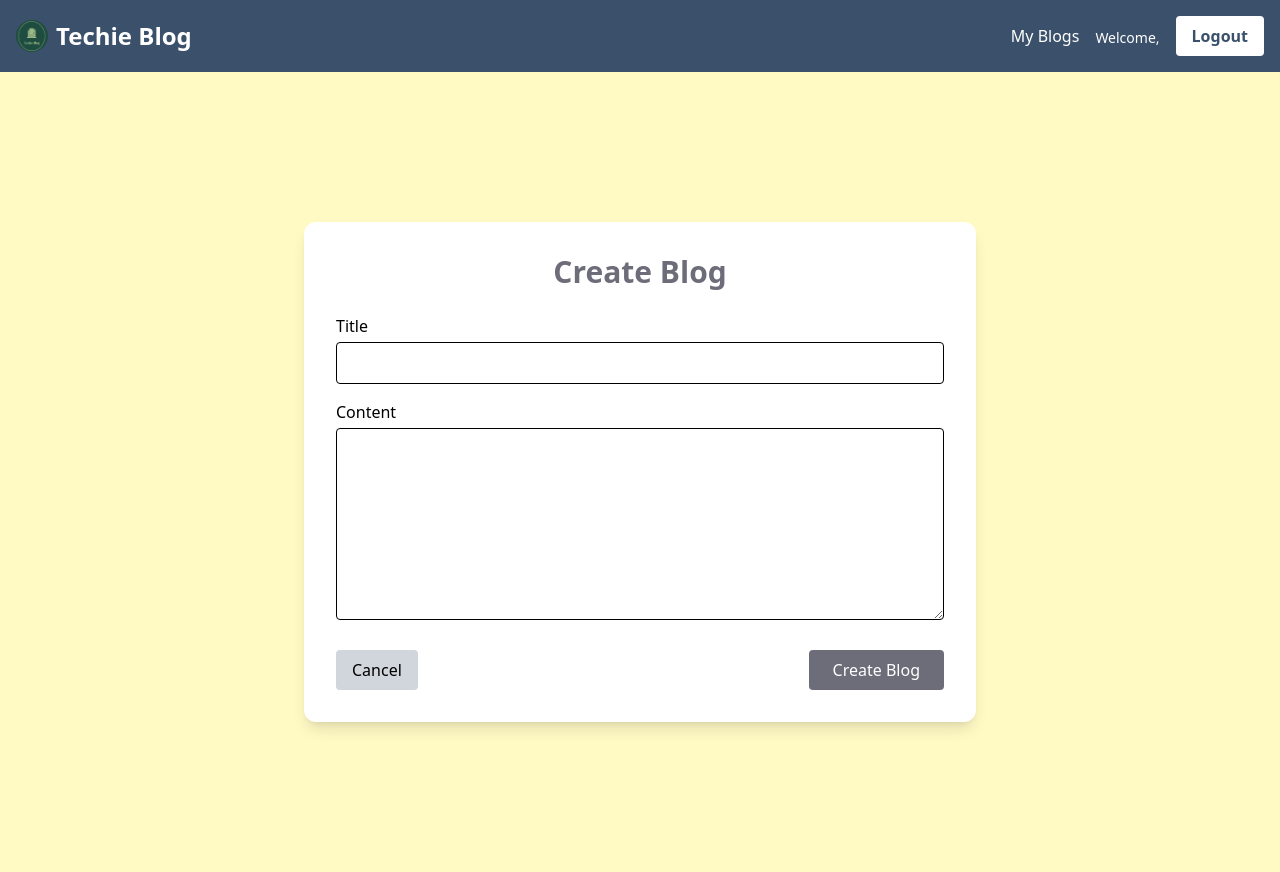
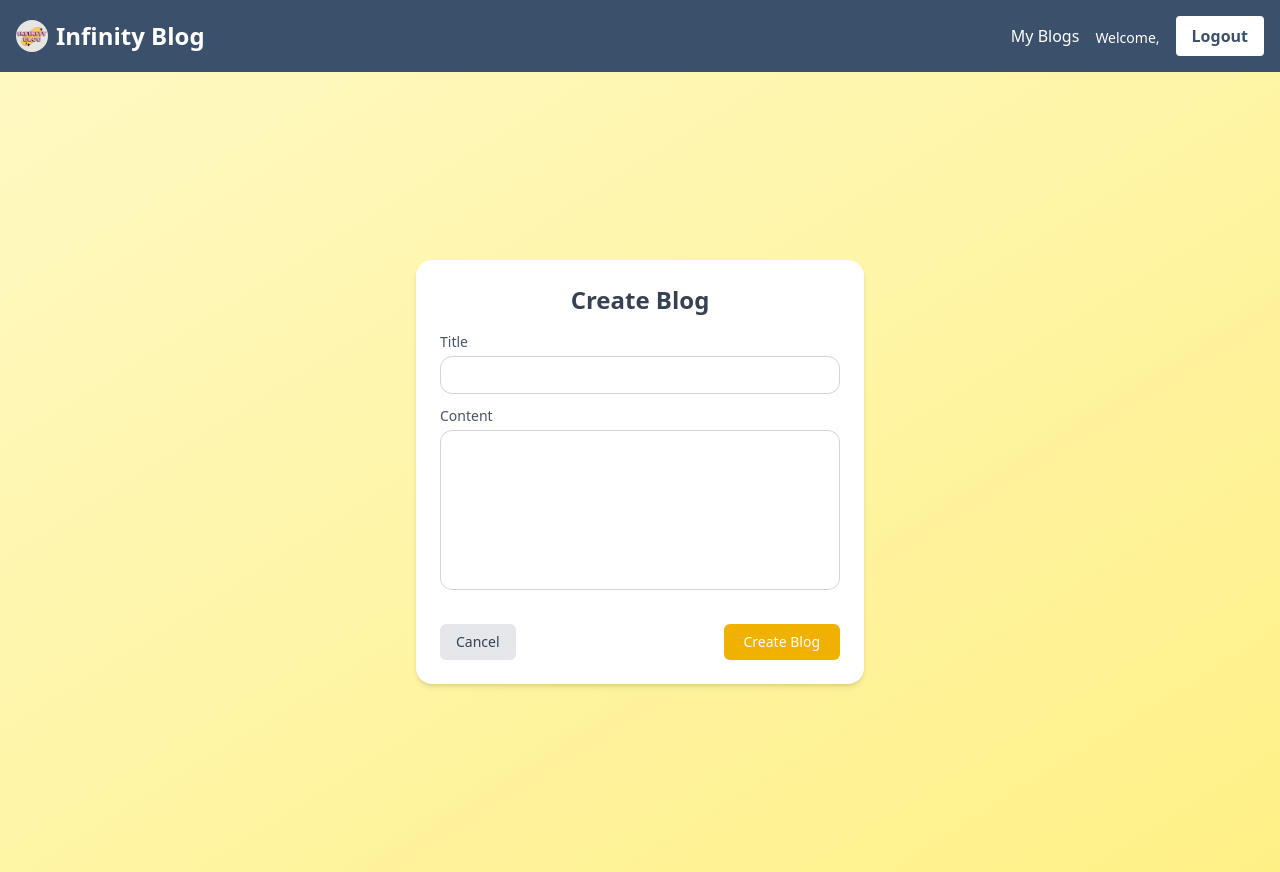
Before and after one commit to roshannoonoottil/BlogApplication, a React (Vite) app in the folder frontend/: page /create in a window 1280 px wide. Built offline with nearby package versions, Linux system fonts and the light colour scheme; sample sign-in values are in the browser's storage.

Commit message:
Infinity Blog Application Finished

```diff
--- a/frontend/index.html
+++ b/frontend/index.html
@@ -4,7 +4,7 @@
     <meta charset="UTF-8" />
     <link rel="icon" type="image/svg+xml" href="/Icon.png" />
     <meta name="viewport" content="width=device-width, initial-scale=1.0" />
-    <title>Techie Blog</title>
+    <title>Infinity Blog</title>
   </head>
   <body>
     <div id="root"></div>
--- a/frontend/src/components/Navbar.jsx
+++ b/frontend/src/components/Navbar.jsx
@@ -25,7 +25,7 @@ const Navbar = () => {
           onClick={() => navigate('/')}
         >
           <img src="/Icon.png" alt="Logo" className="w-8 h-8 rounded-full" />
-          <h1 className="text-white text-2xl font-bold">Techie Blog</h1>
+          <h1 className="text-white text-2xl font-bold">Infinity Blog</h1>
         </div>
 
         {/* Right Side (Menu + Auth) */}
--- a/frontend/src/pages/CreateBlogPage.jsx
+++ b/frontend/src/pages/CreateBlogPage.jsx
@@ -12,8 +12,16 @@ function BlogFormPage() {
   const [content, setContent] = useState('');
   const [loading, setLoading] = useState(false);
 
+
+
   // Fetch existing blog data if editing
   useEffect(() => {
+
+        if (!token) {
+      navigate('/login');
+      return;
+    }
+
     if (id) {
       setLoading(true);
       axios
@@ -57,42 +65,42 @@ function BlogFormPage() {
   };
 
   return (
-    <div className="min-h-screen bg-[#FFF9C4] flex justify-center items-center p-6">
-      <div className="bg-white shadow-lg rounded-xl p-8 max-w-2xl w-full">
-        <h2 className="text-3xl font-bold text-[#6D6D7A] mb-6 text-center">
+    <div className="min-h-screen bg-gradient-to-br from-yellow-100 to-yellow-200 flex justify-center items-center p-4">
+  <div className="bg-white shadow-md rounded-2xl p-6 w-full max-w-md">
+    <h2 className="text-2xl font-semibold text-gray-700 mb-4 text-center">
       {id ? 'Edit Blog' : 'Create Blog'}
     </h2>
-        <form onSubmit={handleSubmit} className="space-y-4">
+    <form onSubmit={handleSubmit} className="space-y-3">
       <div>
-            <label className="block font-medium mb-1">Title</label>
+        <label className="block text-sm font-medium text-gray-600 mb-1">Title</label>
         <input
           type="text"
-              className="w-full border rounded px-3 py-2"
+          className="w-full border border-gray-300 rounded-xl px-3 py-2 text-sm focus:outline-none focus:ring-2 focus:ring-yellow-400"
           value={title}
           onChange={(e) => setTitle(e.target.value)}
           required
         />
       </div>
       <div>
-            <label className="block font-medium mb-1">Content</label>
+        <label className="block text-sm font-medium text-gray-600 mb-1">Content</label>
         <textarea
-              className="w-full border rounded px-3 py-2 h-48"
+          className="w-full border border-gray-300 rounded-xl px-3 py-2 text-sm h-40 resize-none focus:outline-none focus:ring-2 focus:ring-yellow-400"
           value={content}
           onChange={(e) => setContent(e.target.value)}
           required
-            ></textarea>
+        />
       </div>
-          <div className="flex justify-between mt-6">
+      <div className="flex justify-between items-center pt-4">
         <button
           type="button"
           onClick={handleCancel}
-              className="bg-gray-300 hover:bg-gray-400 text-black px-4 py-2 rounded"
+          className="text-sm bg-gray-200 hover:bg-gray-300 text-gray-700 px-4 py-2 rounded-md transition"
         >
           Cancel
         </button>
         <button
           type="submit"
-              className="bg-[#6D6D7A] hover:bg-[#5a5a66] text-white px-6 py-2 rounded"
+          className="text-sm bg-yellow-500 hover:bg-yellow-600 text-white px-5 py-2 rounded-md transition"
         >
           {id ? 'Update Blog' : 'Create Blog'}
         </button>
@@ -100,6 +108,7 @@ function BlogFormPage() {
     </form>
   </div>
 </div>
+
   );
 }
 
--- a/frontend/src/pages/Home.jsx
+++ b/frontend/src/pages/Home.jsx
@@ -38,60 +38,79 @@ const Home = () => {
   };
 
   return (
-    <div className="min-h-screen bg-[#FFF9C4] p-6">
-      <h1 className="text-4xl font-bold text-[#6D6D7A] mb-8 text-center">All Blog Posts</h1>
+    <div className="min-h-screen bg-gradient-to-br from-[#FFFDE7] to-[#FFF9C4] p-6">
+  {/* Header Section */}
+  <div className="text-center mb-10">
+    <h1 className="text-5xl font-bold text-[#5D5D6D] mb-2">📝 Infinity Blog</h1>
+    <p className="text-gray-600 text-lg">Explore insightful thoughts, stories, and ideas.</p>
+  </div>
 
+  {/* Blog Cards or No Blogs */}
   {blogs.length === 0 ? (
-        <p className="text-center text-gray-700">No blogs available.</p>
+    <div className="text-center text-gray-700 text-lg mt-20">
+      <span className="text-4xl">📭</span>
+      <p className="mt-2">No blogs available. Be the first to post!</p>
+    </div>
   ) : (
     <>
       <div className="grid gap-6 sm:grid-cols-1 md:grid-cols-2 lg:grid-cols-2">
         {currentBlogs.map((blog) => (
           <div
             key={blog.blogId}
-                className="bg-white rounded-2xl shadow-lg p-6 border-l-4 border-[#6D6D7A]"
+            className="bg-white rounded-2xl shadow-xl hover:shadow-2xl p-6 border-l-4 border-[#6D6D7A] transition-shadow duration-300"
           >
-                <h2 className="text-2xl font-semibold text-[#6D6D7A] mb-1">{blog.title}</h2>
-                <p className="text-sm text-gray-600 mb-2">By {blog.author}</p>
-                <p className="text-[#333] mb-2 line-clamp-3">
+            <div className="flex items-center mb-2">
+              {/* Avatar Circle */}
+              <div className="w-9 h-9 bg-[#6D6D7A] text-white flex items-center justify-center rounded-full font-bold text-sm mr-3">
+                {blog.author?.[0]?.toUpperCase()}
+              </div>
+              <p className="text-sm text-gray-700 font-medium">By {blog.author}</p>
+            </div>
+
+            <h2 className="text-2xl font-semibold text-[#6D6D7A] mb-2">{blog.title}</h2>
+            <p className="text-[#333] mb-3 text-sm line-clamp-3">
               {blog.content.length > 100 ? `${blog.content.slice(0, 100)}...` : blog.content}
             </p>
+
+            <div className="flex justify-between items-center">
               <button
                 onClick={() => navigate(`/publicblog/${blog.blogId}`)}
                 className="text-sm text-blue-600 hover:underline font-medium"
               >
                 Read More →
               </button>
-                <p className="text-sm text-gray-500 mt-2">
-                  Published: {new Date(blog.createdAt).toLocaleDateString()}
+              <p className="text-xs text-gray-500">
+                {new Date(blog.createdAt).toLocaleDateString()}
               </p>
+            </div>
           </div>
         ))}
       </div>
 
       {/* Pagination Controls */}
-          <div className="flex justify-center items-center gap-4 mt-6">
+      <div className="flex justify-center items-center gap-4 mt-10">
         <button
           onClick={handlePrev}
           disabled={currentPage === 1}
-              className="px-4 py-2 bg-gray-200 rounded disabled:opacity-50"
+          className="px-4 py-2 bg-[#E0E0E0] rounded hover:bg-[#d4d4d4] disabled:opacity-50"
         >
-              Prev
+          ← Prev
         </button>
-            <span className="text-sm font-medium">
+        <span className="text-sm font-medium text-gray-700">
           Page {currentPage} of {totalPages}
         </span>
         <button
           onClick={handleNext}
           disabled={currentPage === totalPages}
-              className="px-4 py-2 bg-gray-200 rounded disabled:opacity-50"
+          className="px-4 py-2 bg-[#E0E0E0] rounded hover:bg-[#d4d4d4] disabled:opacity-50"
         >
-              Next
+          Next →
         </button>
       </div>
     </>
   )}
 </div>
+
   );
 };
 
```
Also changed, not shown: frontend/public/Icon.png. Lines whose indentation alone changed are shown as unchanged.
